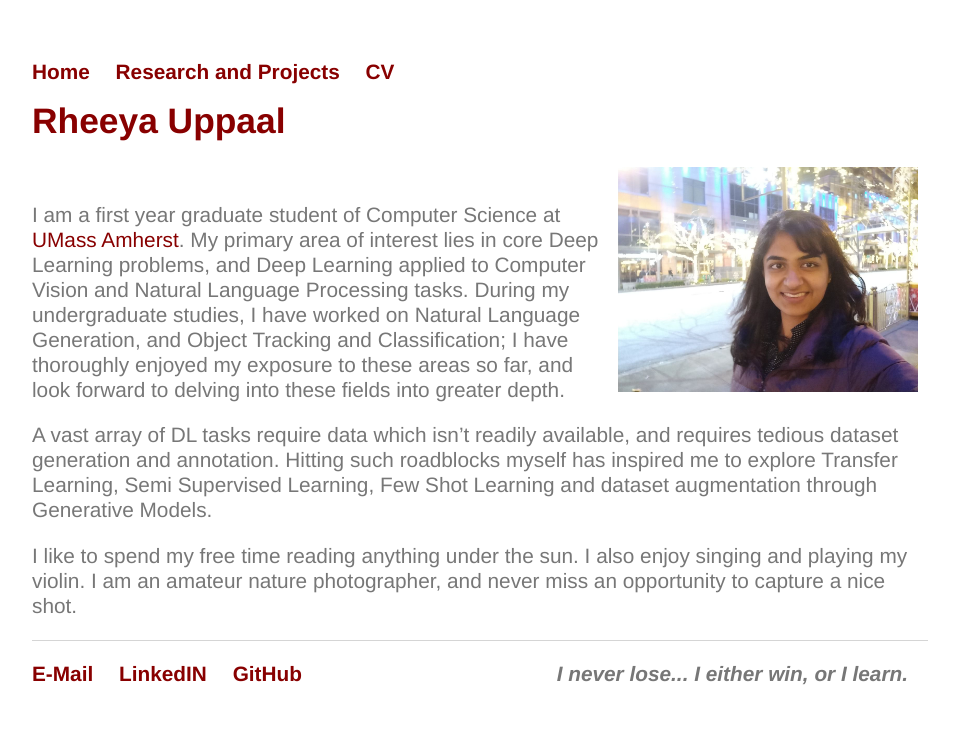
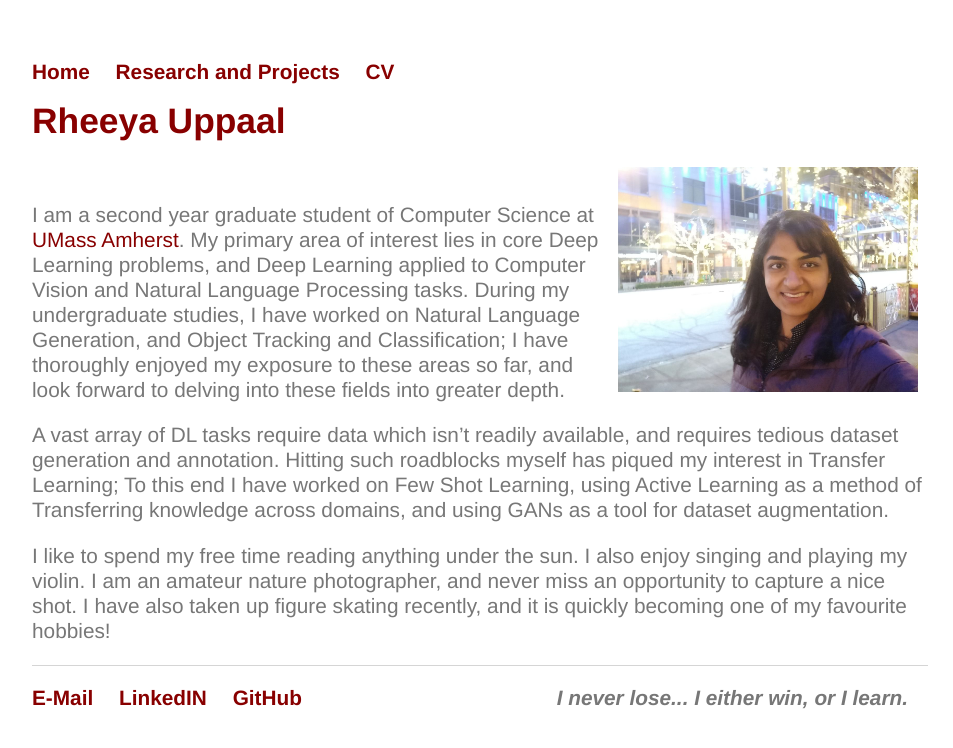
Before and after one commit to Uppaal/Uppaal.github.io, a Jekyll site: the page built from index.html, in a window 1280 px wide. Shown: the top 748 px of the page, without its empty margins (160-1113 px from the left). Built offline with Jekyll 4.4.1, drawn with Linux system fonts in a browser that asks for light colours.

Commit message:
Update index.html

```diff
--- a/index.html
+++ b/index.html
@@ -6,10 +6,10 @@ title: Rheeya Uppaal
 	<h1>Rheeya Uppaal</h1>
 	<img src="images/R2.jpeg" style="float:right" src="R2.jpeg" alt="picture" class="inline" width="300"/>
 	<br>
-	<p text-align="justified">I am a first year graduate student of Computer Science at <a href="https://www.cics.umass.edu/">UMass Amherst</a>. My primary area of interest lies in core Deep Learning problems, and Deep Learning applied to Computer Vision and Natural Language Processing tasks. During my undergraduate studies, I have worked on Natural Language Generation, and Object Tracking and Classification; I have thoroughly enjoyed my exposure to these areas so far, and look forward to delving into these fields into greater depth. </p>
+	<p text-align="justified">I am a second year graduate student of Computer Science at <a href="https://www.cics.umass.edu/">UMass Amherst</a>. My primary area of interest lies in core Deep Learning problems, and Deep Learning applied to Computer Vision and Natural Language Processing tasks. During my undergraduate studies, I have worked on Natural Language Generation, and Object Tracking and Classification; I have thoroughly enjoyed my exposure to these areas so far, and look forward to delving into these fields into greater depth. </p>
 
-	<p text-align="justified">A vast array of DL tasks require data which isn’t readily available, and requires tedious dataset generation and annotation. Hitting such roadblocks myself has inspired me to explore Transfer Learning, Semi Supervised Learning, Few Shot Learning and dataset augmentation through Generative Models.</p>
+	<p text-align="justified">A vast array of DL tasks require data which isn’t readily available, and requires tedious dataset generation and annotation. Hitting such roadblocks myself has piqued my interest in Transfer Learning; To this end I have worked on Few Shot Learning, using Active Learning as a method of Transferring knowledge across domains, and using GANs as a tool for dataset augmentation.</p>
 
-	<p text-align="justified">I like to spend my free time reading anything under the sun. I also enjoy singing and playing my violin. I am an amateur nature photographer, and never miss an opportunity to capture a nice shot.</p>
+	<p text-align="justified">I like to spend my free time reading anything under the sun. I also enjoy singing and playing my violin. I am an amateur nature photographer, and never miss an opportunity to capture a nice shot. I have also taken up figure skating recently, and it is quickly becoming one of my favourite hobbies!</p>
 
 </div><!-- /.blurb -->
```
